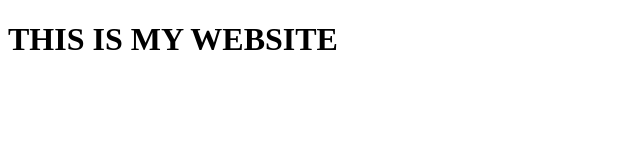
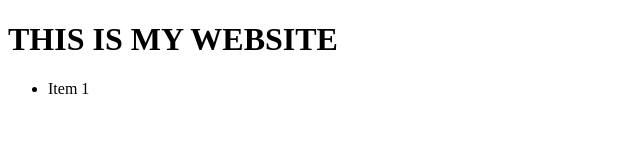
Before and after one commit to JakeOmar/JakeOmar.github.io, a plain HTML site: page index.html in a window 1280 px wide. Shown: the full height of the page, 0-640 px from the left. Drawn offline with Linux system fonts and the light colour scheme.

Commit message:
Test Github publishing

```diff
--- a/index.html
+++ b/index.html
@@ -9,5 +9,8 @@
 
 <body>
 	<h1>THIS IS MY WEBSITE</h1>
+	<ul>
+		<li>Item 1</li>
+	</ul>
 </body>
 </html>
```
